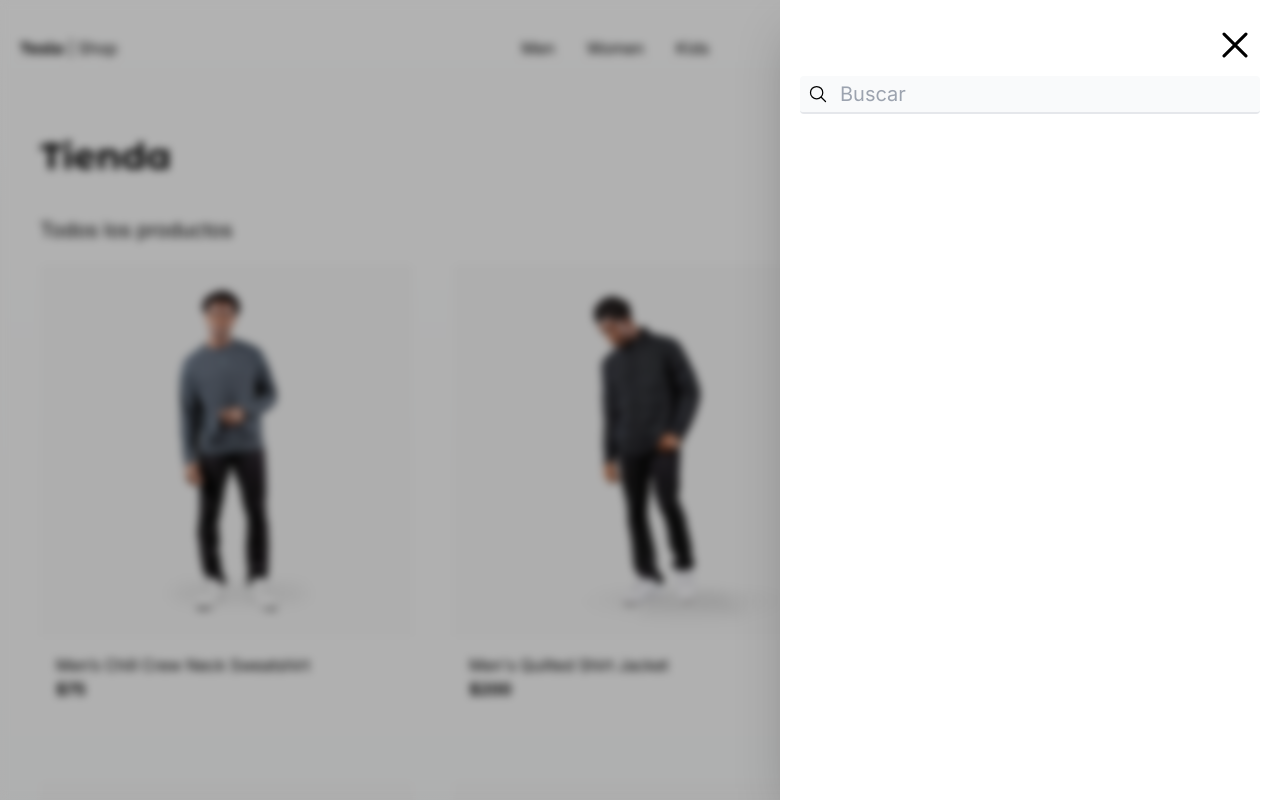
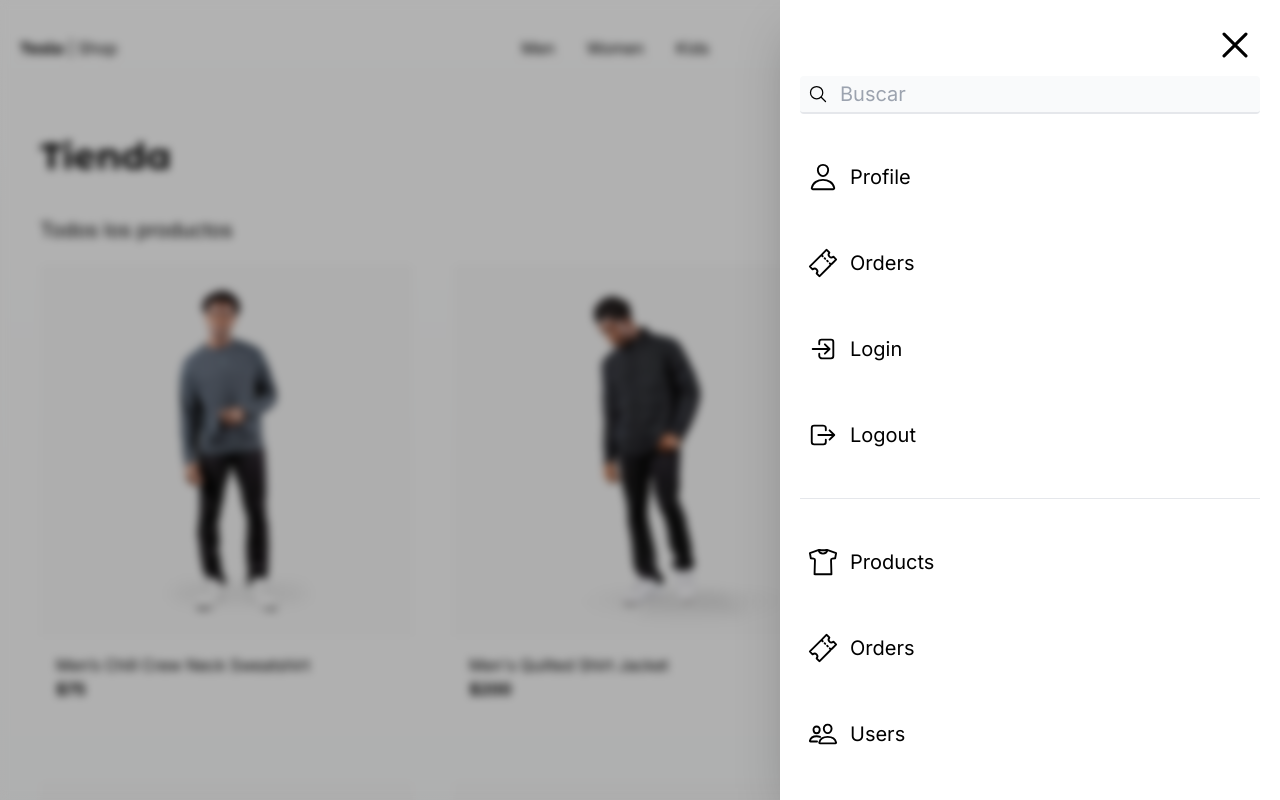
Before and after one commit to MemoSan27/next-teslo, a Next.js app: page / in a window 1280 px wide. Shown: the top 800 px of the page. Built offline with nearby package versions, Linux system fonts and the light colour scheme.

Commit message:
starting zustand implementation

```diff
--- a/src/components/ui/sidebar/Sidebar.tsx
+++ b/src/components/ui/sidebar/Sidebar.tsx
@@ -1,6 +1,7 @@
 'use client'
 
-import { IoCloseOutline, IoSearchOutline } from "react-icons/io5"
+import Link from "next/link"
+import { IoCloseOutline, IoLogInOutline, IoLogOutOutline, IoPeopleOutline, IoPersonOutline, IoSearchOutline, IoShirtOutline, IoTicketOutline } from "react-icons/io5"
 
 export const Sidebar = () => {
   return (
@@ -47,6 +48,67 @@
                                focus:border-blue-500"
                 />
             </div>
+
+            {/* Menu */}
+            <Link
+                href="/"
+                className="flex items-center mt-10 p-2 hover:bg-gray-100 rounded transition-all"
+            >
+                <IoPersonOutline size={30}/>
+                <span className="ml-3 text-xl">Profile</span>
+            </Link>
+
+            <Link
+                href="/"
+                className="flex items-center mt-10 p-2 hover:bg-gray-100 rounded transition-all"
+            >
+                <IoTicketOutline size={30}/>
+                <span className="ml-3 text-xl">Orders</span>
+            </Link>
+
+            <Link
+                href="/"
+                className="flex items-center mt-10 p-2 hover:bg-gray-100 rounded transition-all"
+            >
+                <IoLogInOutline size={30}/>
+                <span className="ml-3 text-xl">Login</span>
+            </Link>
+
+            <Link
+                href="/"
+                className="flex items-center mt-10 p-2 hover:bg-gray-100 rounded transition-all"
+            >
+                <IoLogOutOutline size={30}/>
+                <span className="ml-3 text-xl">Logout</span>
+            </Link>
+
+            {/* Line Separator */}
+            <div className="w-full h-px bg-gray-200 my-10" />
+
+            <Link
+                href="/"
+                className="flex items-center mt-10 p-2 hover:bg-gray-100 rounded transition-all"
+            >
+                <IoShirtOutline size={30}/>
+                <span className="ml-3 text-xl">Products</span>
+            </Link>
+
+            <Link
+                href="/"
+                className="flex items-center mt-10 p-2 hover:bg-gray-100 rounded transition-all"
+            >
+                <IoTicketOutline size={30}/>
+                <span className="ml-3 text-xl">Orders</span>
+            </Link>
+
+            <Link
+                href="/"
+                className="flex items-center mt-10 p-2 hover:bg-gray-100 rounded transition-all"
+            >
+                <IoPeopleOutline size={30}/>
+                <span className="ml-3 text-xl">Users</span>
+            </Link>
+
         </nav>
 
     </div>
```
